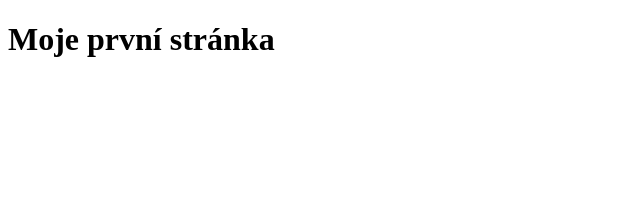
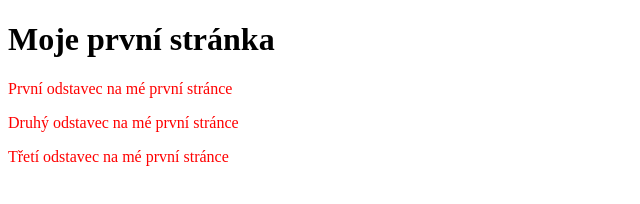
Before and after one commit to monikapink/First, a plain HTML site: page index.html in a window 1280 px wide. Shown: the whole page, without its empty margins (0-640 px from the left). Drawn offline with Linux system fonts and the light colour scheme.

Commit message:
Adding css for p and three paragraphs

```diff
--- a/index.html
+++ b/index.html
@@ -3,13 +3,16 @@
 
 <head>
 	<meta charset="utf-8" />
-    <link rel="stylesheet" type="text/css" href="css/style.css" />
+    <link rel="stylesheet" type="text/css" href="style.css" />
  	<title>Práce s Gitem</title>
 </head>
 
   <body>
 
 	<h1>Moje první stránka</h1>
+	<p>První odstavec na mé první stránce</p>
+	<p>Druhý odstavec na mé první stránce</p>
+	<p>Třetí odstavec na mé první stránce</p>
 
   </body>
 
--- /dev/null
+++ b/style.css
@@ -0,0 +1,3 @@
+p {
+   color: red;
+}
```
